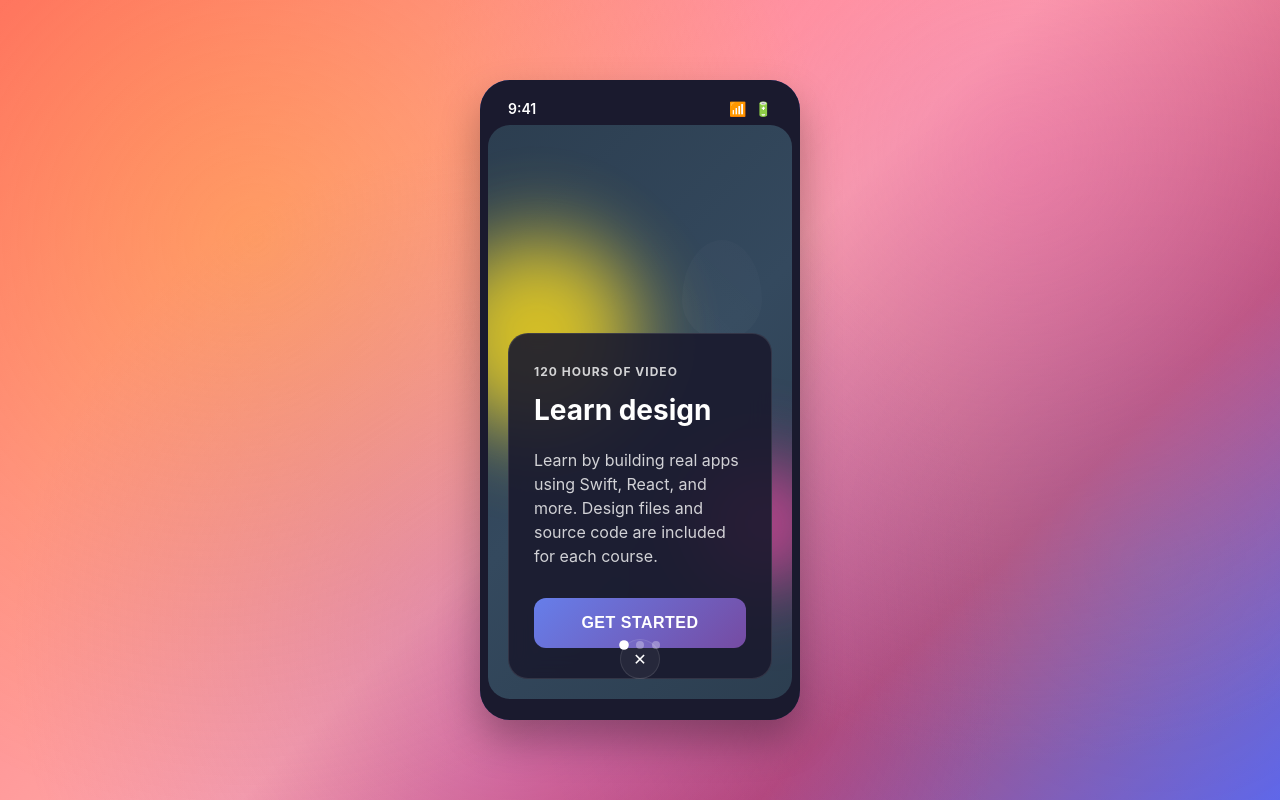
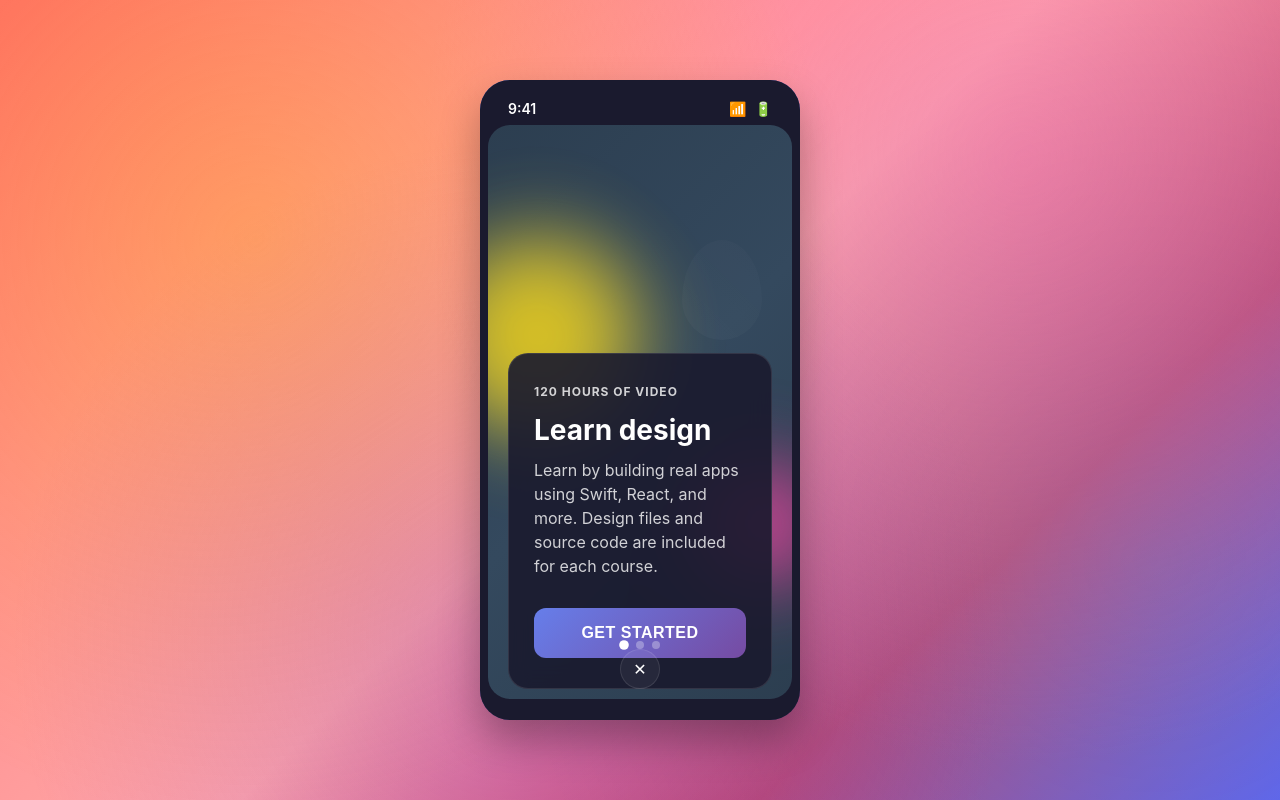
Before and after one commit to ElleDevz/Onboarding-demo, a plain HTML site: page index.html in a window 1280 px wide. Drawn offline with Linux system fonts and the light colour scheme.

Commit message:
Position X button lower between text box and bottom border

```diff
--- a/styles.css
+++ b/styles.css
@@ -168,7 +168,7 @@ body::before {
 
 .content-card {
     position: absolute;
-    bottom: 20px;
+    bottom: 10px;
     left: 20px;
     right: 20px;
     background: rgba(26, 26, 46, 0.9);
@@ -192,7 +192,7 @@ body::before {
     font-size: 28px;
     font-weight: 700;
     line-height: 1.2;
-    margin-bottom: 20px;
+    margin-bottom: 10px;
 }
 
 .title .accent {
@@ -250,7 +250,7 @@ body::before {
 
 .close-button {
     position: absolute;
-    bottom: 20px;
+    bottom: 10px;
     left: 50%;
     transform: translateX(-50%);
     width: 40px;
```
